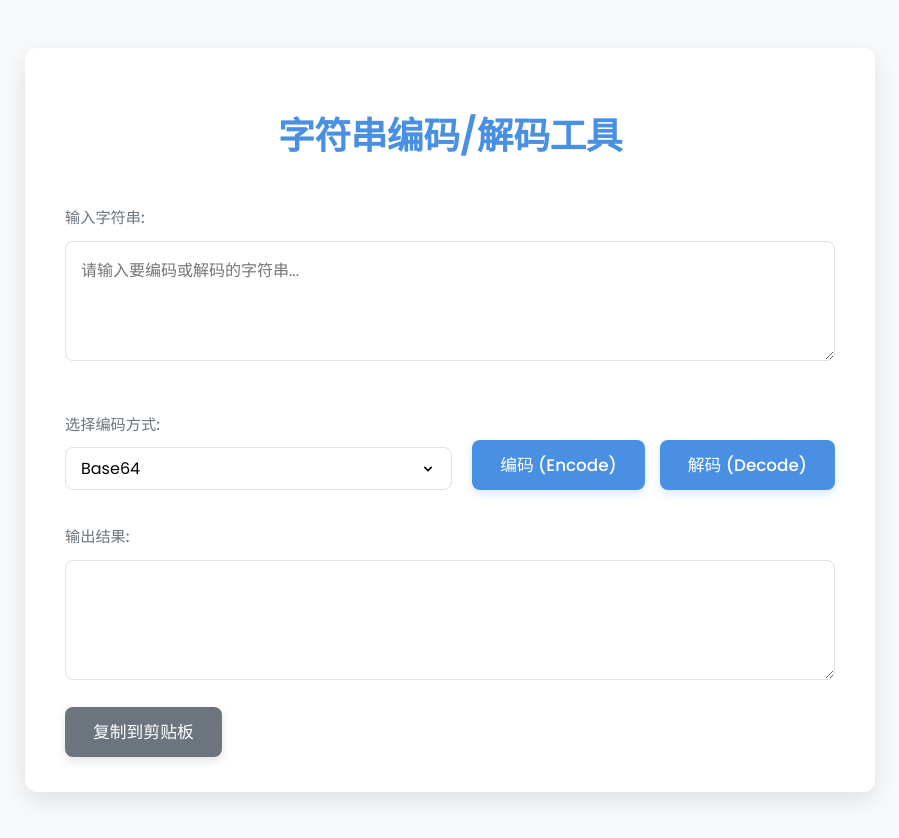
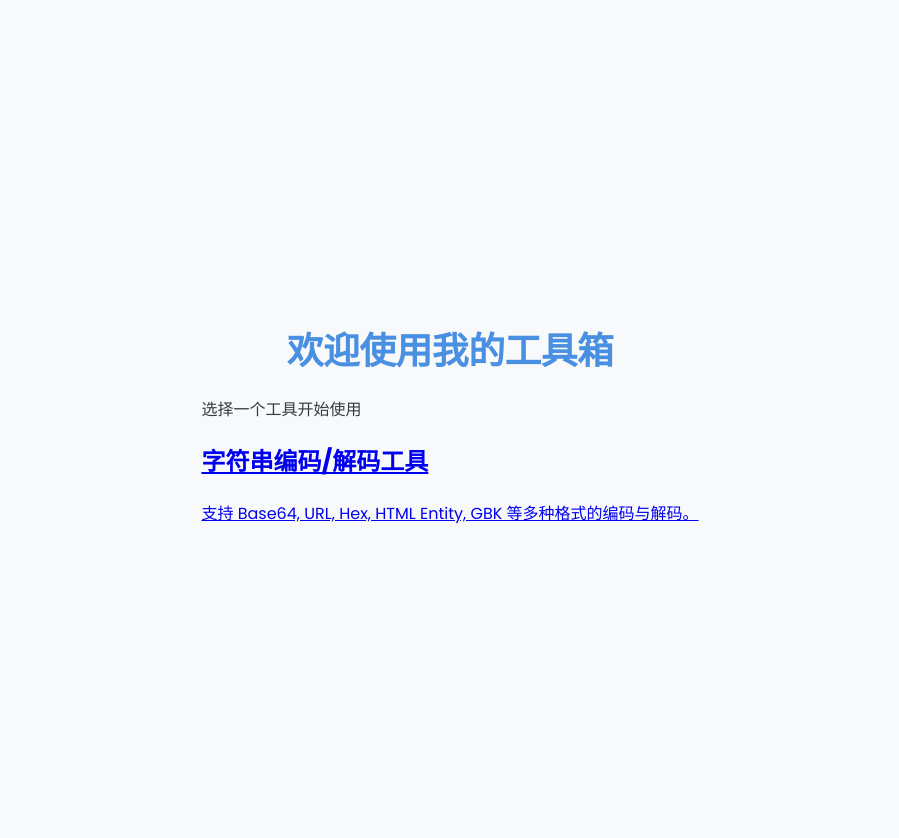
Before and after one commit to zengiai/zengiai.github.io, a plain HTML site: page index.html in a window 1280 px wide. Shown: the whole page, without its empty margins (190-1089 px from the left). Drawn offline with Linux system fonts and the light colour scheme.

Commit message:
feat: 编码

```diff
--- a/index.html
+++ b/index.html
@@ -3,47 +3,28 @@
 <head>
     <meta charset="UTF-8">
     <meta name="viewport" content="width=device-width, initial-scale=1.0">
-    <title>字符串编码/解码工具</title>
+    <title>我的工具箱 - 首页</title>
+    <!-- 首页和工具页面将共享同一个 style.css -->
     <link rel="stylesheet" href="style.css">
-    <!-- 引入 Google Fonts，提供更好的字体选择，例如 Poppins -->
     <link href="https://fonts.googleapis.com/css2?family=Poppins:wght@300;400;500;600;700&display=swap" rel="stylesheet">
 </head>
 <body>
-    <div class="container">
-        <h1>字符串编码/解码工具</h1>
+    <div class="homepage-container">
+        <h1>欢迎使用我的工具箱</h1>
+        <p class="subtitle">选择一个工具开始使用</p>
 
-        <div class="input-section">
-            <label for="inputText">输入字符串:</label>
-            <textarea id="inputText" placeholder="请输入要编码或解码的字符串..."></textarea>
-        </div>
-
-        <div class="action-section">
-            <div class="encoding-type-selector">
-                <label for="encodingType">选择编码方式:</label>
-                <select id="encodingType">
-                    <option value="base64">Base64</option>
-                    <option value="uri">URL Encoding (URI Component)</option>
-                    <option value="hex">Hexadecimal (Hex)</option> <!-- 新增 Hex -->
-                    <option value="html">HTML Entity</option>     <!-- 新增 HTML Entity -->
-                    <option value="GBK">GBK</option>     <!-- GBK -->
-                    <!-- 可以在这里添加更多编码类型，例如 hex -->
-                </select>
-            </div>
-
-            <div class="buttons">
-                <button id="encodeBtn">编码 (Encode)</button>
-                <button id="decodeBtn">解码 (Decode)</button>
-            </div>
-        </div>
-
-        <div class="output-section">
-            <label for="outputText">输出结果:</label>
-            <textarea id="outputText" readonly></textarea>
-            <button id="copyToClipboardBtn" class="secondary-btn">复制到剪贴板</button>
-            <span id="copyMessage" class="copy-message"></span>
+        <div class="tool-list">
+            <!-- 跳转到字符串编码/解码工具的链接 -->
+            <a href="encoder_decoder.html" class="tool-card">
+                <h2>字符串编码/解码工具</h2>
+                <p>支持 Base64, URL, Hex, HTML Entity, GBK 等多种格式的编码与解码。</p>
+            </a>
+            <!-- 未来，您可以在这里添加更多工具的链接 -->
+            <!-- <a href="another_tool.html" class="tool-card">
+                <h2>另一个工具示例</h2>
+                <p>这里是另一个工具的简要描述和功能介绍。</p>
+            </a> -->
         </div>
     </div>
-
-    <script src="script.js"></script>
 </body>
 </html>
```
Also changed, not shown: encoder_decoder.html (added, +49 -0 lines).
